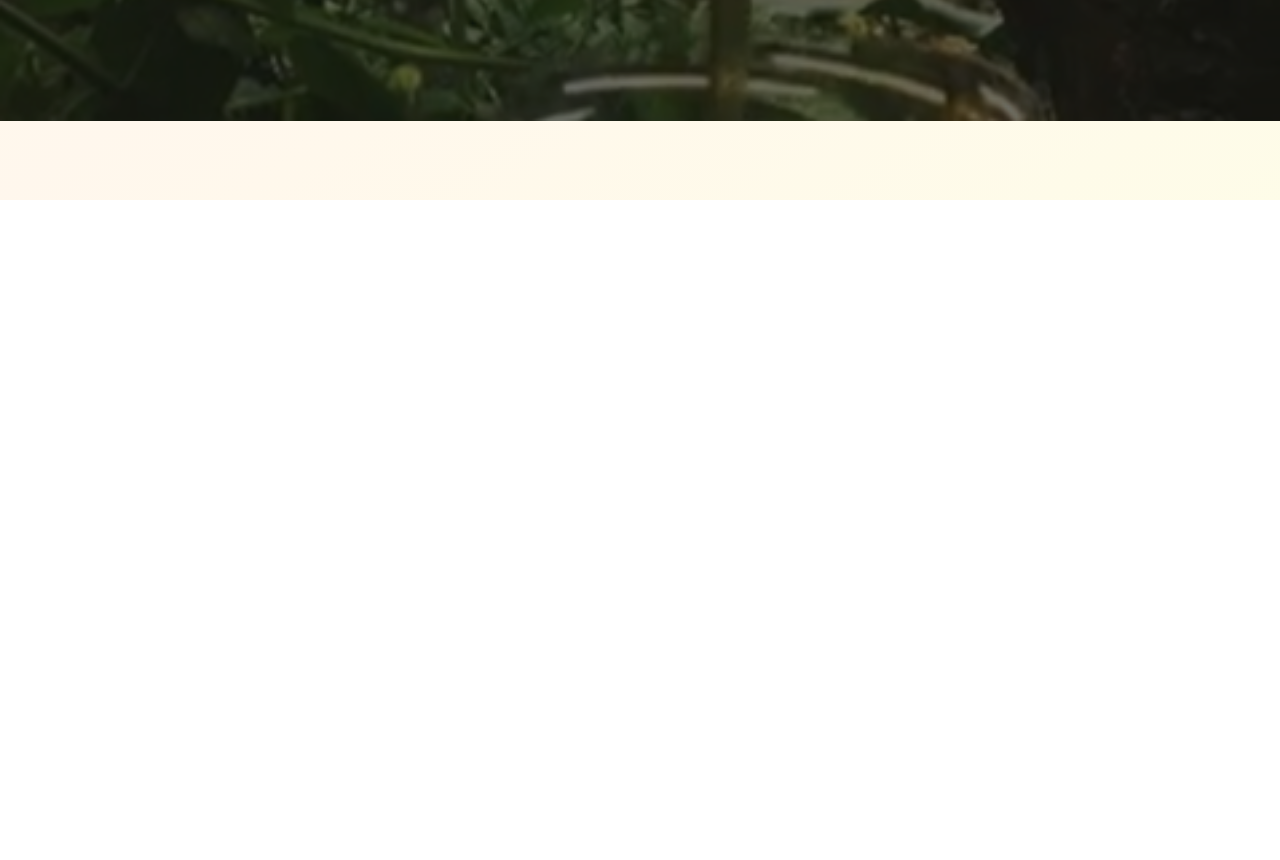
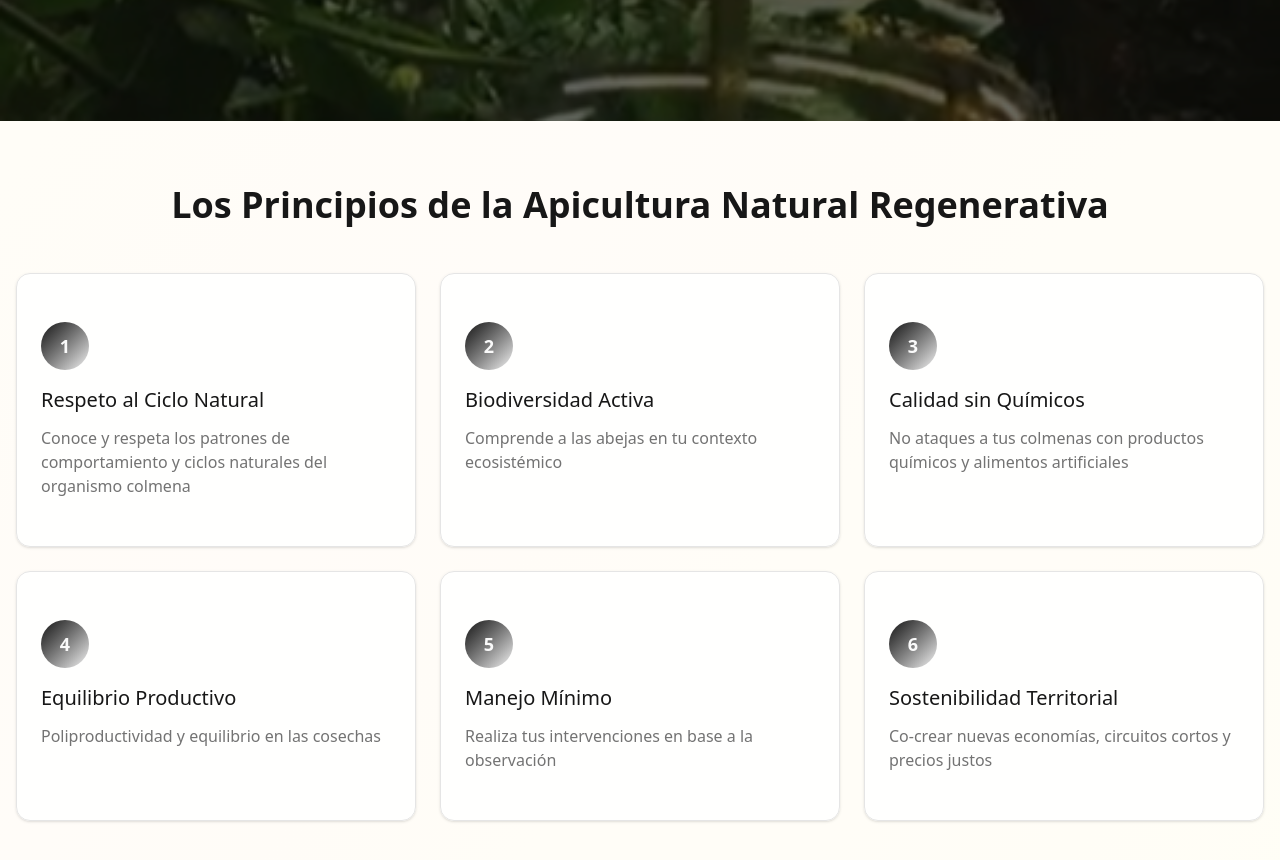
Before and after one commit to pjuarezm-dev/red-anr, a React (Vite) app in the folder red-anr/: page / in a window 1280 px wide. Shown: the part 600-1460 px from the top of the page. Before the commit the page ends 800 px from the top, so only its background shows below. Built offline with nearby package versions, Linux system fonts and the light colour scheme.

Commit message:
MVP Principios

```diff
--- a/red-anr/src/components/sections/PrinciplesSection.tsx
+++ b/red-anr/src/components/sections/PrinciplesSection.tsx
@@ -1,3 +1,51 @@
+import { Card, CardContent } from '@/components/ui/card';
+
+const principios = [
+  {
+    title: "Respeto al Ciclo Natural",
+    description: "Conoce y respeta los patrones de comportamiento y ciclos naturales del organismo colmena"
+  },
+  {
+    title: "Biodiversidad Activa",
+    description: "Comprende a las abejas en tu contexto ecosistémico"
+  },
+  {
+    title: "Calidad sin Químicos",
+    description: "No ataques a tus colmenas con productos químicos y alimentos artificiales"
+  },
+  {
+    title: "Equilibrio Productivo",
+    description: "Poliproductividad y equilibrio en las cosechas "
+  },
+  {
+    title: "Manejo Mínimo",
+    description: "Realiza tus intervenciones en base a la observación"
+  },
+  {
+    title: "Sostenibilidad Territorial",
+    description: "Co-crear nuevas economías, circuitos cortos y precios justos"
+  }
+];
+
 export const PrinciplesSection = () => {
-  return ("");
+  return (<section className="py-16 px-4 bg-card/60">
+      <div className="container mx-auto">
+        <h3 className="text-4xl font-bold text-center text-primary mb-12 font-dancing">
+          Los Principios de la Apicultura Natural Regenerativa
+        </h3>
+        <div className="grid md:grid-cols-2 lg:grid-cols-3 gap-6">
+          {principios.map((principio, index) => (
+            <Card key={index} className="bg-card/90 border-border hover:shadow-lg transition-all duration-300 hover:scale-105">
+              <CardContent className="p-6">
+                <div className="w-12 h-12 bg-gradient-to-br from-primary to-accent rounded-full flex items-center justify-center mb-4">
+                  <span className="text-primary-foreground font-bold text-lg">{index + 1}</span>
+                </div>
+                <h4 className="text-xl not-only:text-primary mb-3 font-medium">{principio.title}</h4>
+                <p className="text-muted-foreground font-light">{principio.description}</p>
+              </CardContent>
+            </Card>
+          ))}
+        </div>
+      </div>
+    </section>);
 };
--- /dev/null
+++ b/red-anr/src/components/ui/card.tsx
@@ -0,0 +1,92 @@
+import * as React from "react"
+
+import { cn } from "@/lib/utils"
+
+function Card({ className, ...props }: React.ComponentProps<"div">) {
+  return (
+    <div
+      data-slot="card"
+      className={cn(
+        "bg-card text-card-foreground flex flex-col gap-6 rounded-xl border py-6 shadow-sm",
+        className
+      )}
+      {...props}
+    />
+  )
+}
+
+function CardHeader({ className, ...props }: React.ComponentProps<"div">) {
+  return (
+    <div
+      data-slot="card-header"
+      className={cn(
+        "@container/card-header grid auto-rows-min grid-rows-[auto_auto] items-start gap-1.5 px-6 has-data-[slot=card-action]:grid-cols-[1fr_auto] [.border-b]:pb-6",
+        className
+      )}
+      {...props}
+    />
+  )
+}
+
+function CardTitle({ className, ...props }: React.ComponentProps<"div">) {
+  return (
+    <div
+      data-slot="card-title"
+      className={cn("leading-none font-semibold", className)}
+      {...props}
+    />
+  )
+}
+
+function CardDescription({ className, ...props }: React.ComponentProps<"div">) {
+  return (
+    <div
+      data-slot="card-description"
+      className={cn("text-muted-foreground text-sm", className)}
+      {...props}
+    />
+  )
+}
+
+function CardAction({ className, ...props }: React.ComponentProps<"div">) {
+  return (
+    <div
+      data-slot="card-action"
+      className={cn(
+        "col-start-2 row-span-2 row-start-1 self-start justify-self-end",
+        className
+      )}
+      {...props}
+    />
+  )
+}
+
+function CardContent({ className, ...props }: React.ComponentProps<"div">) {
+  return (
+    <div
+      data-slot="card-content"
+      className={cn("px-6", className)}
+      {...props}
+    />
+  )
+}
+
+function CardFooter({ className, ...props }: React.ComponentProps<"div">) {
+  return (
+    <div
+      data-slot="card-footer"
+      className={cn("flex items-center px-6 [.border-t]:pt-6", className)}
+      {...props}
+    />
+  )
+}
+
+export {
+  Card,
+  CardHeader,
+  CardFooter,
+  CardTitle,
+  CardAction,
+  CardDescription,
+  CardContent,
+}
```
